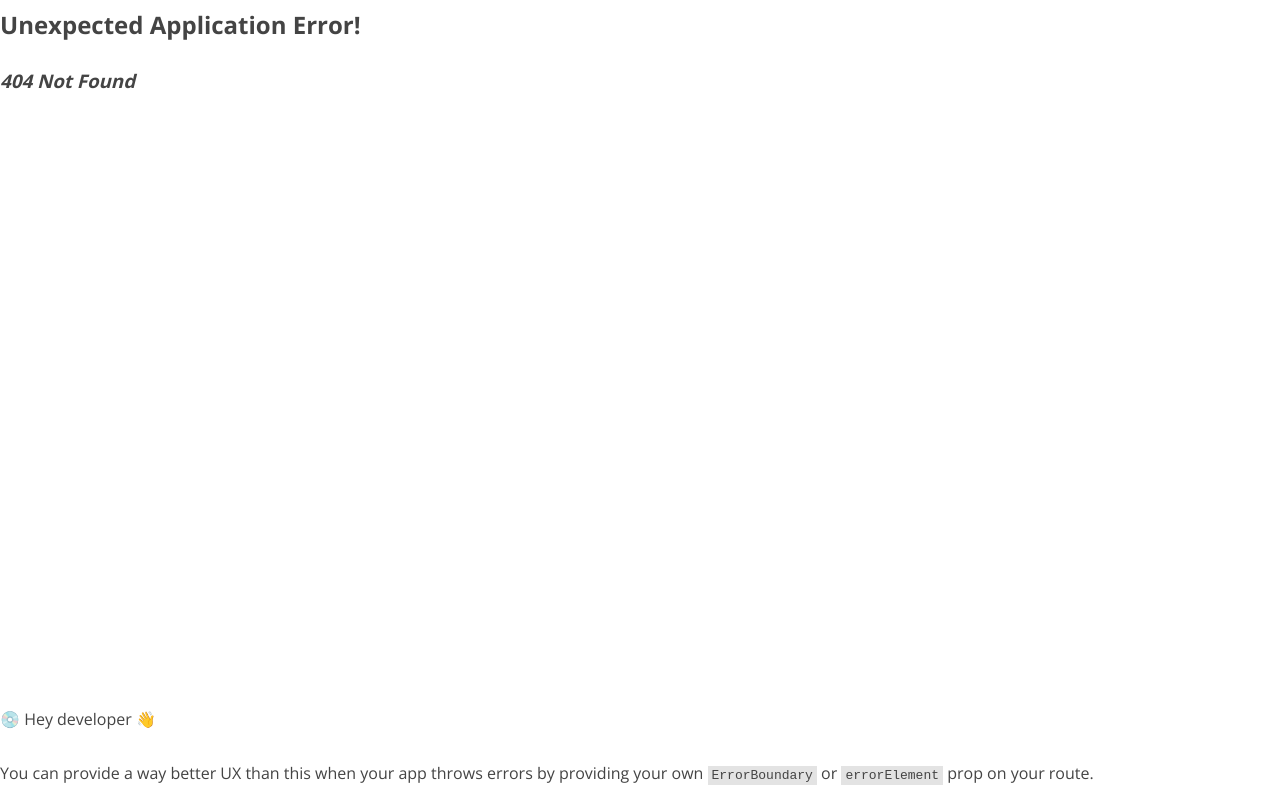
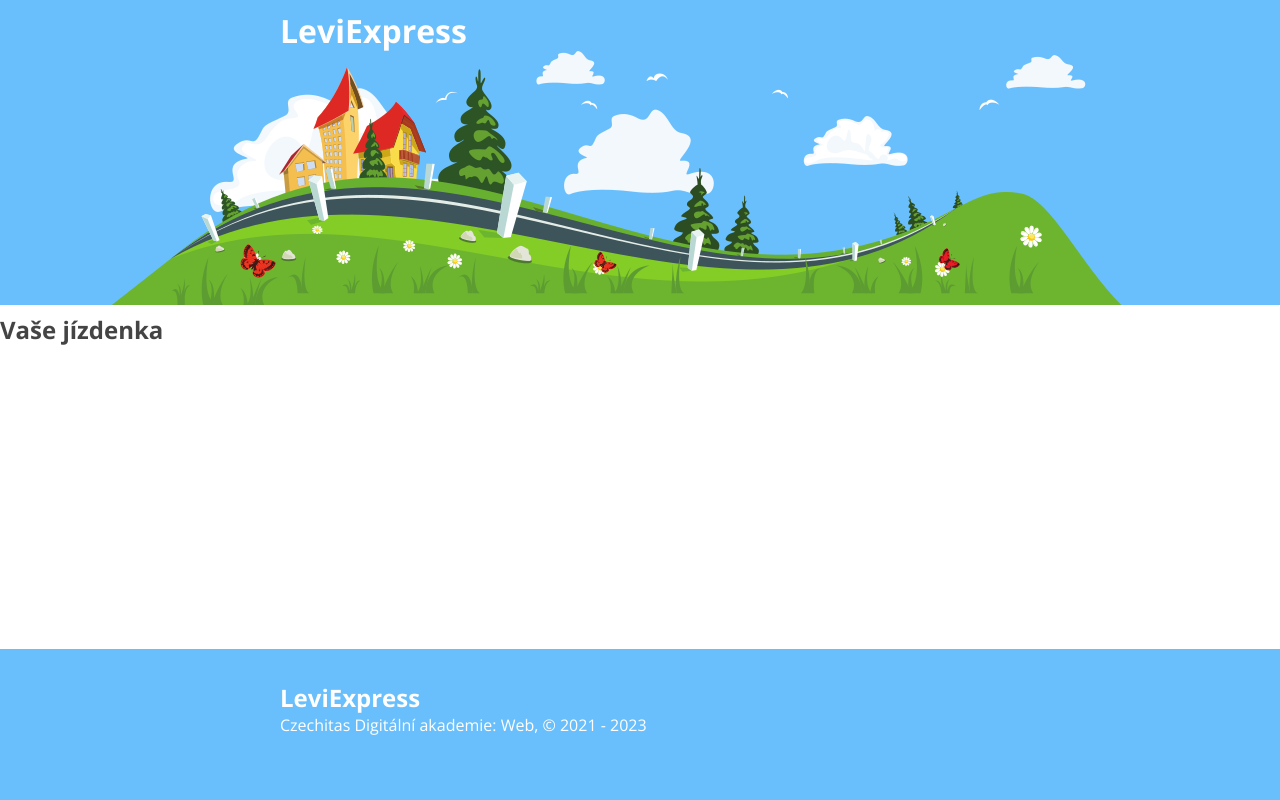
Before and after one commit to gracianaa/Levi-Express, a React (Vite) app: page /reservation in a window 1280 px wide. Before the commit this address had no page. Built offline with nearby package versions, Linux system fonts and the light colour scheme.

Commit message:
ReservationPage created, main index updated

```diff
--- /dev/null
+++ b/src/pages/ReservationPage/index.jsx
@@ -0,0 +1,7 @@
+export const ReservationPage = () => {
+  return (
+    <main>
+      <h2>Vaše jízdenka</h2>
+    </main>
+  );
+};
```
Also changed, not shown: src/index.jsx (+7 -1 lines).
